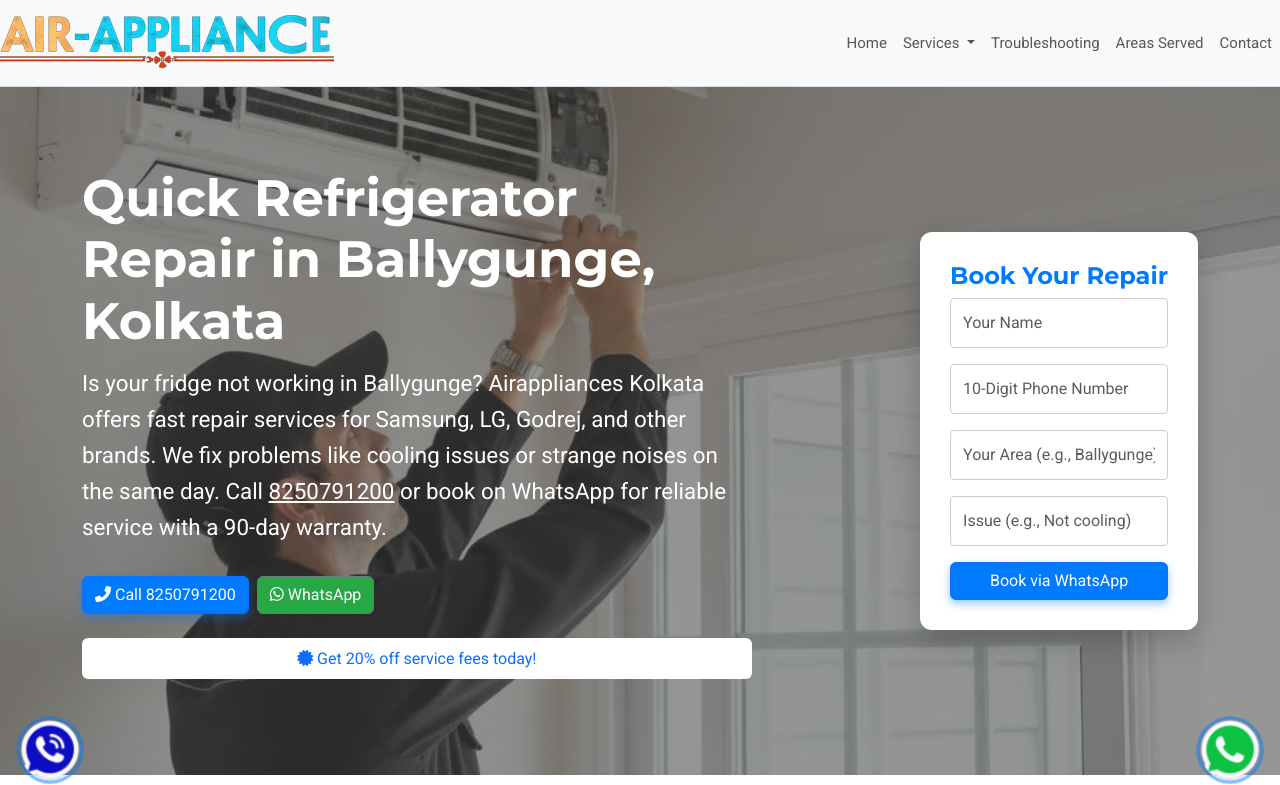
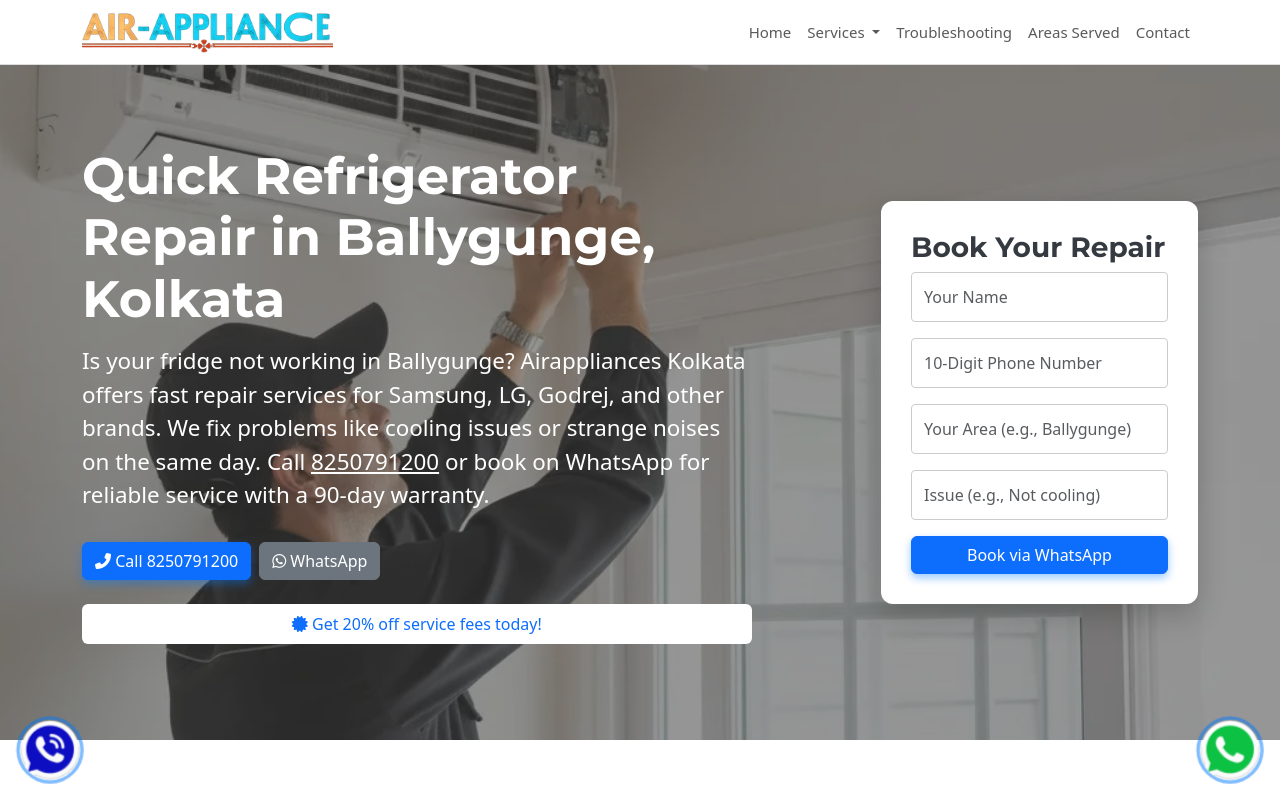
Before and after one commit to samratt5/airappliances2, a plain HTML site: page refrigerator-repair-in-Ballygunge.html in a window 1280 px wide. Shown: the top 785 px of the page. Drawn offline with nearby package versions, Linux system fonts and the light colour scheme.

Commit message:
Update refrigerator-repair-in-Ballygunge.html

```diff
--- a/refrigerator-repair-in-Ballygunge.html
+++ b/refrigerator-repair-in-Ballygunge.html
@@ -111,37 +111,49 @@
     </script>
 </head>
 <body>
+  <!-- Floating Call Icon (Left Bottom) -->
 <a href="tel:+918250791200" class="floating-call">
   <img src="/images/call.png" alt="Call Now" width="60" height="60">
 </a>
+
+<!-- Floating WhatsApp Icon (Right Bottom) -->
 <a href="https://wa.me/918250791200" target="_blank" class="floating-whatsapp">
   <img src="/images/whatsapp.png" alt="WhatsApp Us" width="60" height="60">
 </a>
-    <header class="navbar navbar-expand-lg navbar-light bg-light">
-        <a class="navbar-brand" href="#top">
-            <img src="/images/logo222.png" alt="Airappliances Kolkata Logo">
+    <header class="navbar navbar-expand-lg">
+        <div class="container">
+            <a href="#top" class="logo">
+    <img src="/images/logo222.png" alt="Airappliances Kolkata Logo" style="height:45px; width:1;">
 </a>
             <button class="navbar-toggler" type="button" data-bs-toggle="collapse" data-bs-target="#navbarNav" aria-controls="navbarNav" aria-expanded="false" aria-label="Toggle navigation">
                 <span class="navbar-toggler-icon"></span>
+
+<link href="https://cdn.jsdelivr.net/npm/bootstrap@5.3.3/dist/css/bootstrap.min.css" rel="stylesheet">
+
             </button>
             <div class="collapse navbar-collapse" id="navbarNav">
     <ul class="navbar-nav ms-auto">
         <li class="nav-item"><a class="nav-link" href="#top">Home</a></li>
+
+        <!-- Dropdown for Services -->
         <li class="nav-item dropdown">
-                    <a class="nav-link dropdown-toggle" href="#" id="servicesDropdown" role="button" data-bs-toggle="dropdown" aria-expanded="false">
+            <a class="nav-link dropdown-toggle" href="#" id="servicesDropdown" role="button"
+               data-bs-toggle="dropdown" aria-expanded="false">
                 Services
             </a>
             <ul class="dropdown-menu" aria-labelledby="servicesDropdown">
                 <li><a class="dropdown-item" href="/ac-repair-in-kolkata">AC Repair</a></li>
                 <li><a class="dropdown-item" href="/microwave-repair-in-kolkata">Microwave Repair</a></li>
-                        <li><a class="dropdown-item" href="/refrigerator-repair-in-kolkata">Refrigerator Repair</a></li>
+                <li><a class="dropdown-item" href="/fridge-repair-in-kolkata">Refrigerator Repair</a></li>
                 <li><a class="dropdown-item" href="/washing-machine-repair-in-kolkata">Washing Machine Repair</a></li>
             </ul>
         </li>
+
         <li class="nav-item"><a class="nav-link" href="#troubleshooting">Troubleshooting</a></li>
         <li class="nav-item"><a class="nav-link" href="#areas">Areas Served</a></li>
         <li class="nav-item"><a class="nav-link" href="#contact">Contact</a></li>
     </ul>
+            </div>
         </div>
     </header>
     <main>
```
Lines whose indentation alone changed are shown as unchanged.
